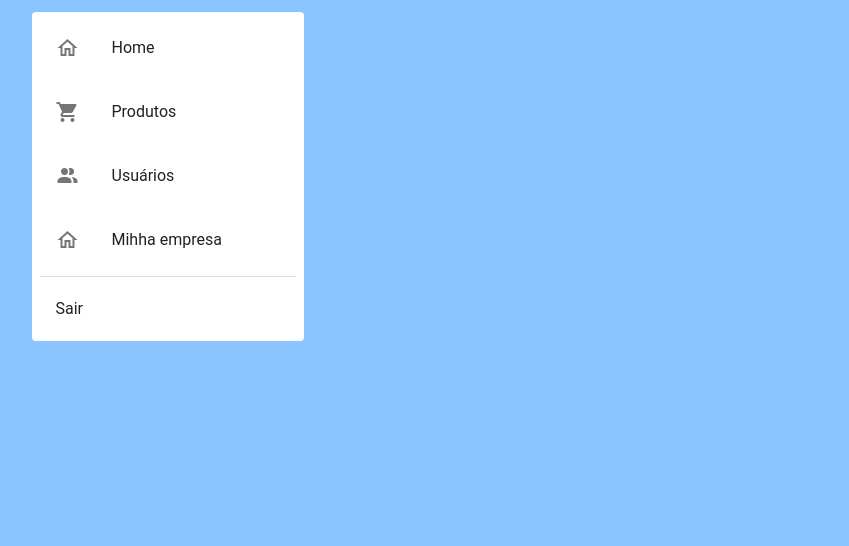
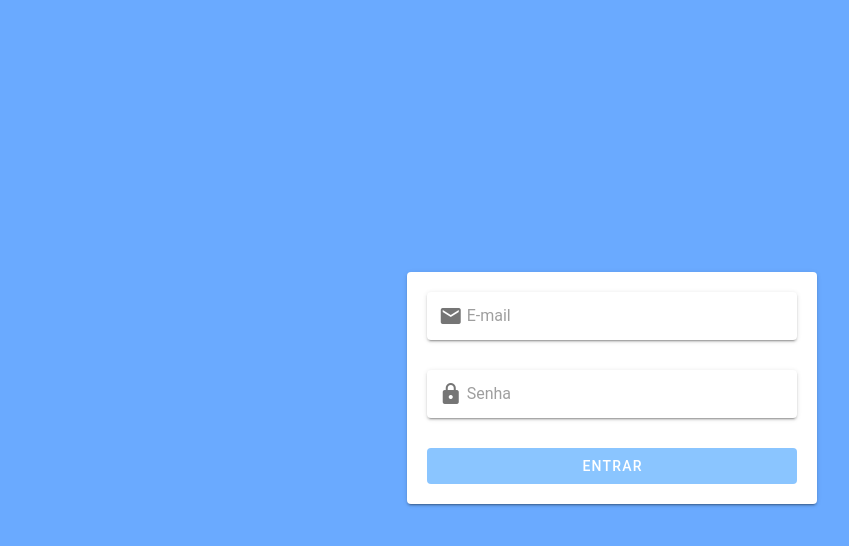
Before and after one commit to jhonatanborg/bransa-panel, a Vue app: page /sessao in a window 1280 px wide. Shown: the top 546 px of the page, without its empty margins (28-877 px from the left). Built offline with nearby package versions, Linux system fonts and the light colour scheme.

Commit message:
create pages login

```diff
--- a/src/App.vue
+++ b/src/App.vue
@@ -1,26 +1,12 @@
 <template>
   <v-app id="inspire">
-    <v-main class="primary lighten-3">
-      <v-container>
-        <v-row>
-          <v-col cols="12" sm="3">
-            <SideBar />
-          </v-col>
-          <v-col cols="12" sm="9">
-            <router-view></router-view>
-          </v-col>
-        </v-row>
-      </v-container>
-    </v-main>
+    <router-view></router-view>
   </v-app>
 </template>
 
 <script>
-import SideBar from "@/components/shared/SideBar.vue";
 export default {
-  components: {
-    SideBar,
-  },
+  components: {},
 };
 </script>
 <style>
--- a/src/components/product/CardProduct.vue
+++ b/src/components/product/CardProduct.vue
@@ -6,7 +6,7 @@
           <v-img
             height="100px"
             width="100%"
-            src="https://apoioentrega.vteximg.com.br/arquivos/ids/461444-1000-1000/189021.jpg?v=637352770502370000"
+            src="https://www.distribuidoracaue.com.br/media/catalog/product/cache/1/thumbnail/600x800/9df78eab33525d08d6e5fb8d27136e95/r/e/refrigerante-coca-cola-2-litros.jpg"
           >
           </v-img>
         </v-list-item-avatar>
--- a/src/router/index.js
+++ b/src/router/index.js
@@ -17,6 +17,11 @@ const routes = [
       },
     ],
   },
+  {
+    path: "/sessao",
+    name: "session",
+    component: () => import("@/views/screens/Session.vue"),
+  },
 ];
 
 const router = new VueRouter({
--- a/src/views/Main.vue
+++ b/src/views/Main.vue
@@ -1,16 +1,30 @@
 <template>
-  <div class="home">
-    <v-sheet min-height="70vh" rounded="lg" class="pa-5">
-      <router-view></router-view>
-    </v-sheet>
-  </div>
+  <v-app class="home">
+    <v-main class="primary lighten-3">
+      <v-container>
+        <v-row>
+          <v-col cols="12" sm="3">
+            <SideBar />
+          </v-col>
+          <v-col>
+            <v-sheet min-height="70vh" rounded="lg" class="pa-5">
+              <router-view></router-view>
+            </v-sheet>
+          </v-col>
+        </v-row>
+      </v-container>
+    </v-main>
+  </v-app>
 </template>
 
 <script>
 // @ is an alias to /src
+import SideBar from "@/components/shared/SideBar.vue";
 
 export default {
   name: "Home",
-  components: {},
+  components: {
+    SideBar,
+  },
 };
 </script>
--- a/src/views/screens/ListProducts.vue
+++ b/src/views/screens/ListProducts.vue
@@ -154,5 +154,4 @@ export default {
   },
 };
 </script>
-
 <style></style>
--- /dev/null
+++ b/src/views/screens/Session.vue
@@ -0,0 +1,29 @@
+<template>
+  <div class="primary lighten-2 fill-height">
+    <v-row justify="center" align="center" class="fill-height">
+      <v-col cols="12" sm="4">
+        <v-card class="pa-5">
+          <v-text-field
+            solo
+            prepend-inner-icon="mdi-email"
+            placeholder="E-mail"
+            v-model="value"
+          ></v-text-field>
+          <v-text-field
+            solo
+            prepend-inner-icon="mdi-lock"
+            placeholder="Senha"
+            v-model="value"
+          ></v-text-field>
+          <v-btn depressed color="primary lighten-3" block>Entrar</v-btn>
+        </v-card>
+      </v-col>
+    </v-row>
+  </div>
+</template>
+
+<script>
+export default {};
+</script>
+
+<style></style>
```
